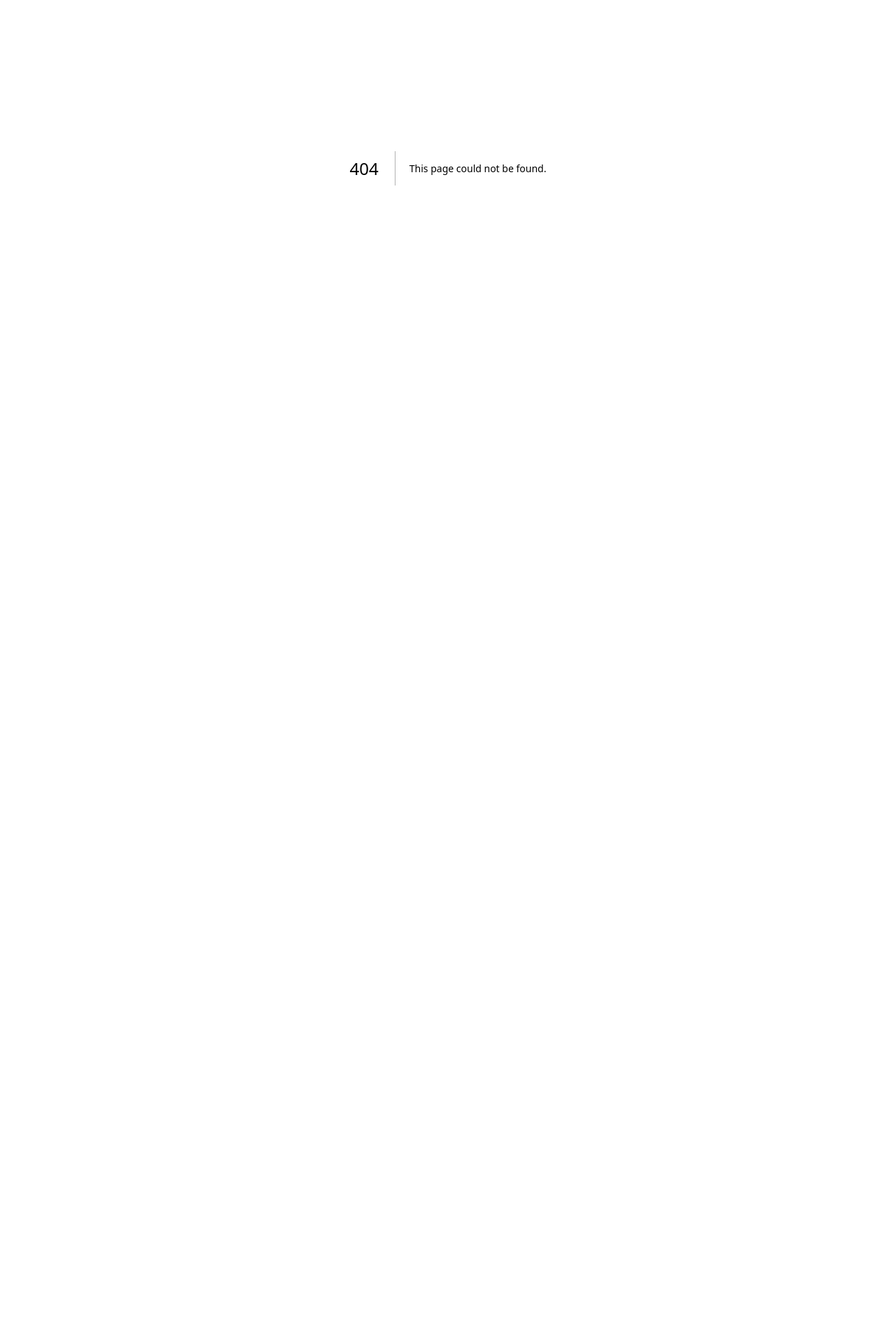
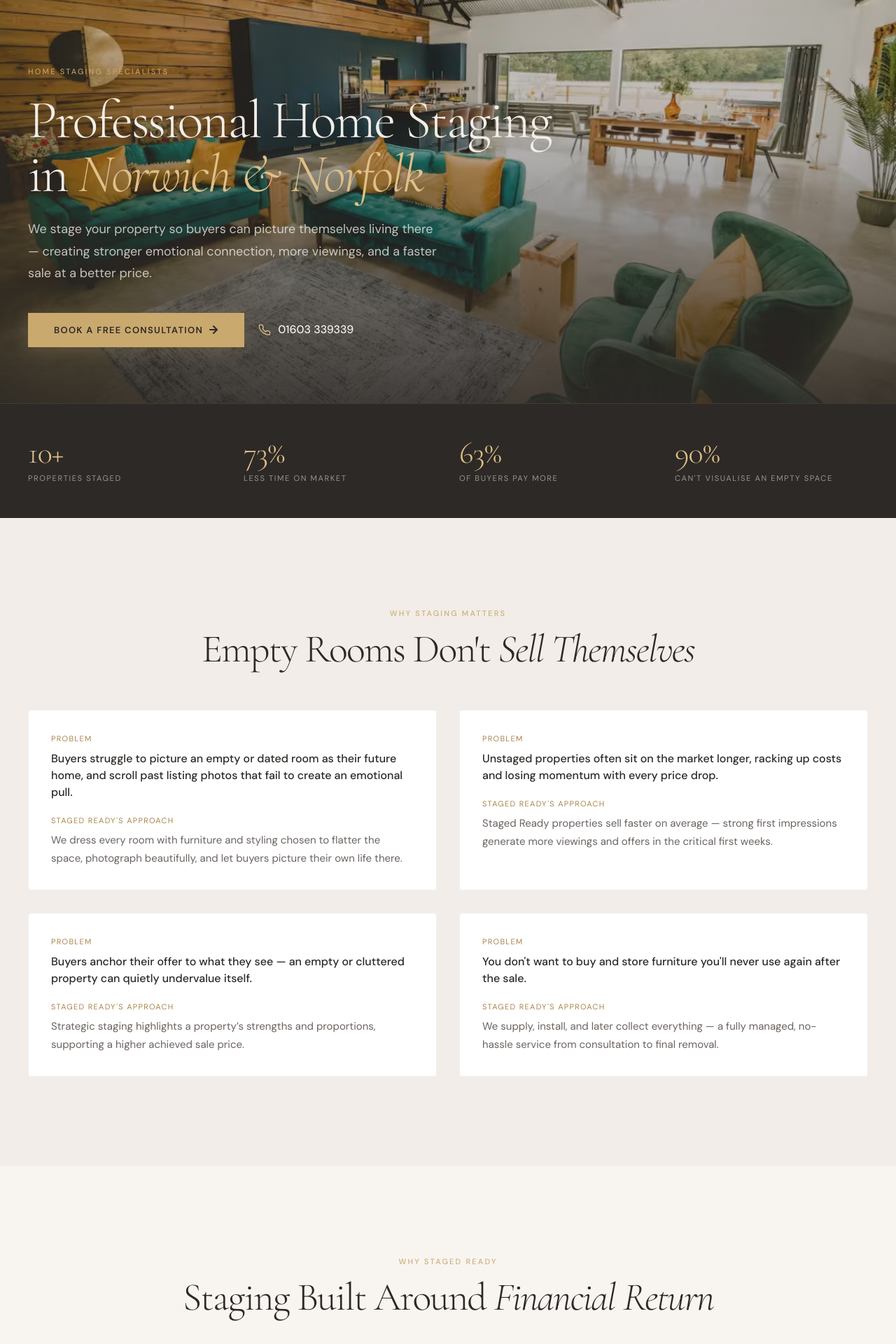
Before and after one commit to vad-cmyk/Staged-Ready-website, a Next.js app: page /home-staging in a window 1280 px wide. Before the commit this address had no page. Shown: the part 160-2080 px from the top of the page at 70% size. Before the commit the page ends 800 px from the top, so only its background shows below. Built offline with nearby package versions, Linux system fonts and the light colour scheme.

Commit message:
Add /home-staging landing page (Phase 3)

```diff
--- /dev/null
+++ b/app/home-staging/page.tsx
@@ -0,0 +1,102 @@
+import type { Metadata } from 'next';
+import Header from '@/components/Header';
+import Footer from '@/components/Footer';
+import Lightbox from '@/components/Lightbox';
+import LandingHero from '@/components/landing/LandingHero';
+import TrustBar from '@/components/landing/TrustBar';
+import ProblemSolution from '@/components/landing/ProblemSolution';
+import Benefits from '@/components/landing/Benefits';
+import ProcessCondensed from '@/components/landing/ProcessCondensed';
+import PortfolioStrip from '@/components/landing/PortfolioStrip';
+import Reviews from '@/components/Reviews';
+import FAQAccordion from '@/components/landing/FAQAccordion';
+import FinalCTA from '@/components/landing/FinalCTA';
+
+export const metadata: Metadata = {
+  title: 'Home Staging in Norwich & Norfolk | Staged Ready',
+  description: 'Professional home staging in Norwich & Norfolk. Strategic furniture and styling that helps your property sell faster and for more money. Free consultation.',
+  alternates: { canonical: 'https://stagedready.com/home-staging' },
+  openGraph: {
+    title: 'Professional Home Staging in Norwich & Norfolk',
+    description: 'Strategic home staging that helps your property sell faster and for more money.',
+    url: 'https://stagedready.com/home-staging',
+    images: ['/brand_assets/IMG_1601.jpg'],
+  },
+};
+
+export default function HomeStagingPage() {
+  return (
+    <>
+      <Header />
+      <main>
+        <LandingHero
+          eyebrow="Home Staging Specialists"
+          heading={<>Professional Home Staging<br />in <em style={{ fontStyle: 'italic', color: '#DFC08A' }}>Norwich &amp; Norfolk</em></>}
+          subhead="We stage your property so buyers can picture themselves living there — creating stronger emotional connection, more viewings, and a faster sale at a better price."
+          ctaLabel="Book a Free Consultation"
+          ctaHref="#contact"
+          heroImage="/brand_assets/IMG_1601.jpg"
+        />
+        <TrustBar
+          stats={[
+            { value: '10+', label: 'Properties Staged' },
+            { value: '73%', label: 'Less Time on Market' },
+            { value: '63%', label: 'Of Buyers Pay More' },
+            { value: '90%', label: "Can't Visualise an Empty Space" },
+          ]}
+        />
+        <ProblemSolution
+          eyebrow="Why Staging Matters"
+          heading={<>Empty Rooms Don&apos;t <em style={{ fontStyle: 'italic' }}>Sell Themselves</em></>}
+          pairs={[
+            {
+              problem: 'Buyers struggle to picture an empty or dated room as their future home, and scroll past listing photos that fail to create an emotional pull.',
+              solution: 'We dress every room with furniture and styling chosen to flatter the space, photograph beautifully, and let buyers picture their own life there.',
+            },
+            {
+              problem: 'Unstaged properties often sit on the market longer, racking up costs and losing momentum with every price drop.',
+              solution: 'Staged Ready properties sell faster on average — strong first impressions generate more viewings and offers in the critical first weeks.',
+            },
+            {
+              problem: 'Buyers anchor their offer to what they see — an empty or cluttered property can quietly undervalue itself.',
+              solution: 'Strategic staging highlights a property’s strengths and proportions, supporting a higher achieved sale price.',
+            },
+            {
+              problem: "You don't want to buy and store furniture you'll never use again after the sale.",
+              solution: 'We supply, install, and later collect everything — a fully managed, no-hassle service from consultation to final removal.',
+            },
+          ]}
+        />
+        <Benefits
+          eyebrow="Why Staged Ready"
+          heading={<>Staging Built Around <em style={{ fontStyle: 'italic' }}>Financial Return</em></>}
+          items={[
+            { title: 'Strategic, Not Decorative', description: 'Every furniture and styling decision is made to maximise perceived value and buyer appeal — not just to look nice.' },
+            { title: 'Faster Sales', description: 'Staged properties typically spend significantly less time on the market than unstaged comparables.' },
+            { title: 'Stronger Offers', description: 'A well-presented home supports higher buyer valuations and reduces the risk of lowball offers.' },
+            { title: 'Fully Managed', description: 'From consultation to design, delivery, installation, and collection — we handle the entire process.' },
+          ]}
+        />
+        <ProcessCondensed heading={<>From Consultation to <em style={{ fontStyle: 'italic' }}>Sold</em></>} />
+        <PortfolioStrip propertyType="sale" />
+        <Reviews filterService="sale" />
+        <FAQAccordion
+          heading={<>Common <em style={{ fontStyle: 'italic' }}>Questions</em></>}
+          items={[
+            { question: 'What is home staging?', answer: 'Home staging is the strategic furnishing and styling of a property to present it at its best to potential buyers — helping them connect emotionally with the space and picture themselves living there, which supports faster sales and stronger offers.' },
+            { question: 'How much does home staging cost, and how is it priced?', answer: "Pricing depends on the property's size, the number of rooms staged, and how long the furniture stays in place. We provide a tailored, no-obligation quote after a free consultation, so you know the exact cost before committing." },
+            { question: 'How long does staging take?', answer: 'Most properties are fully staged within a few days of the consultation and design plan being agreed, depending on furniture availability and access to the property.' },
+            { question: 'Do you supply all the furniture?', answer: 'Yes — we supply, deliver, and install every piece of furniture, soft furnishings, and styling accessories needed, and collect everything once the staging period ends.' },
+            { question: 'Which areas do you cover?', answer: 'We are based in Norwich and cover Norfolk and the surrounding areas. Get in touch with your property location and we will confirm coverage.' },
+          ]}
+        />
+        <FinalCTA
+          heading={<>Ready to Stage Your<br /><em style={{ fontStyle: 'italic', color: '#DFC08A' }}>Property?</em></>}
+          subhead="Tell us about your property and we'll provide a free staging consultation and proposal tailored to your goals."
+        />
+      </main>
+      <Footer />
+      <Lightbox />
+    </>
+  );
+}
```
